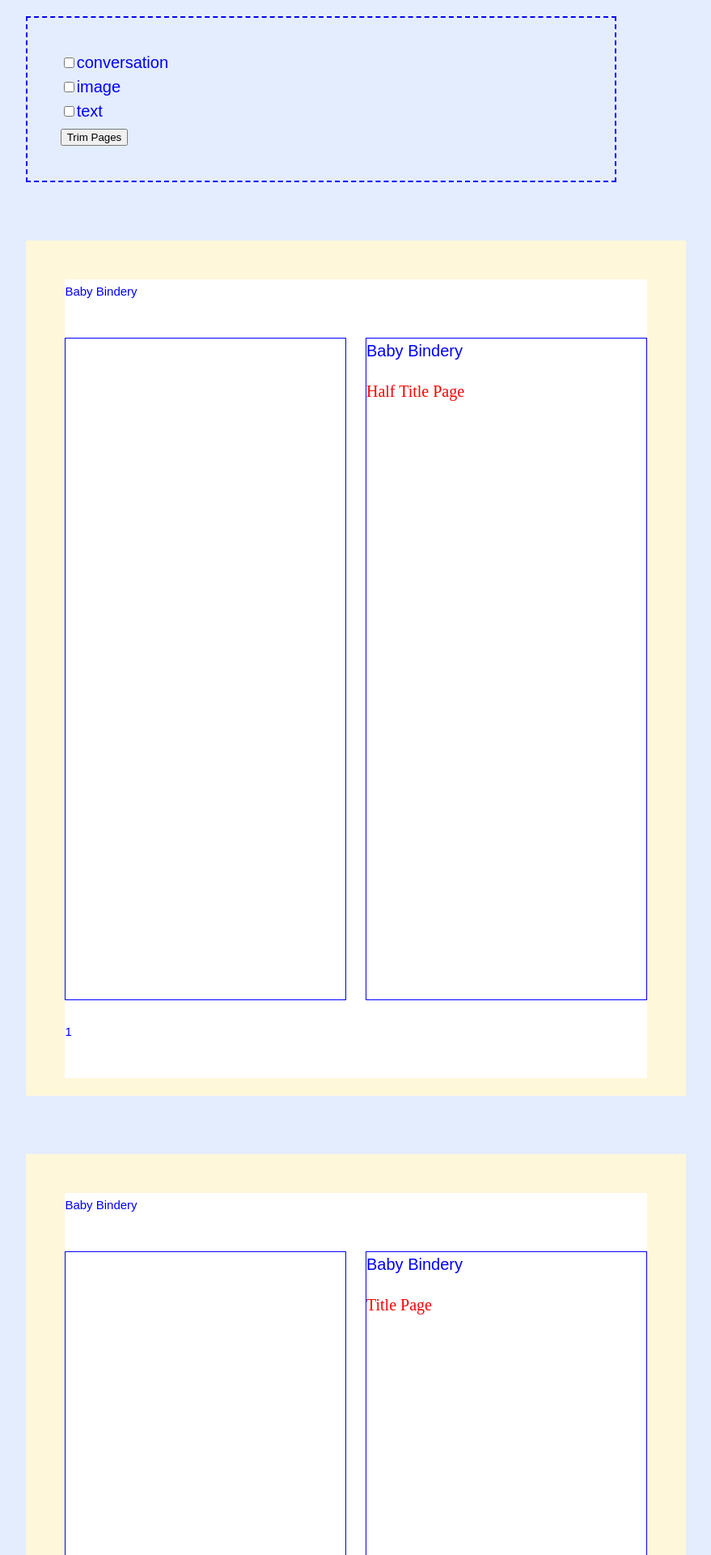
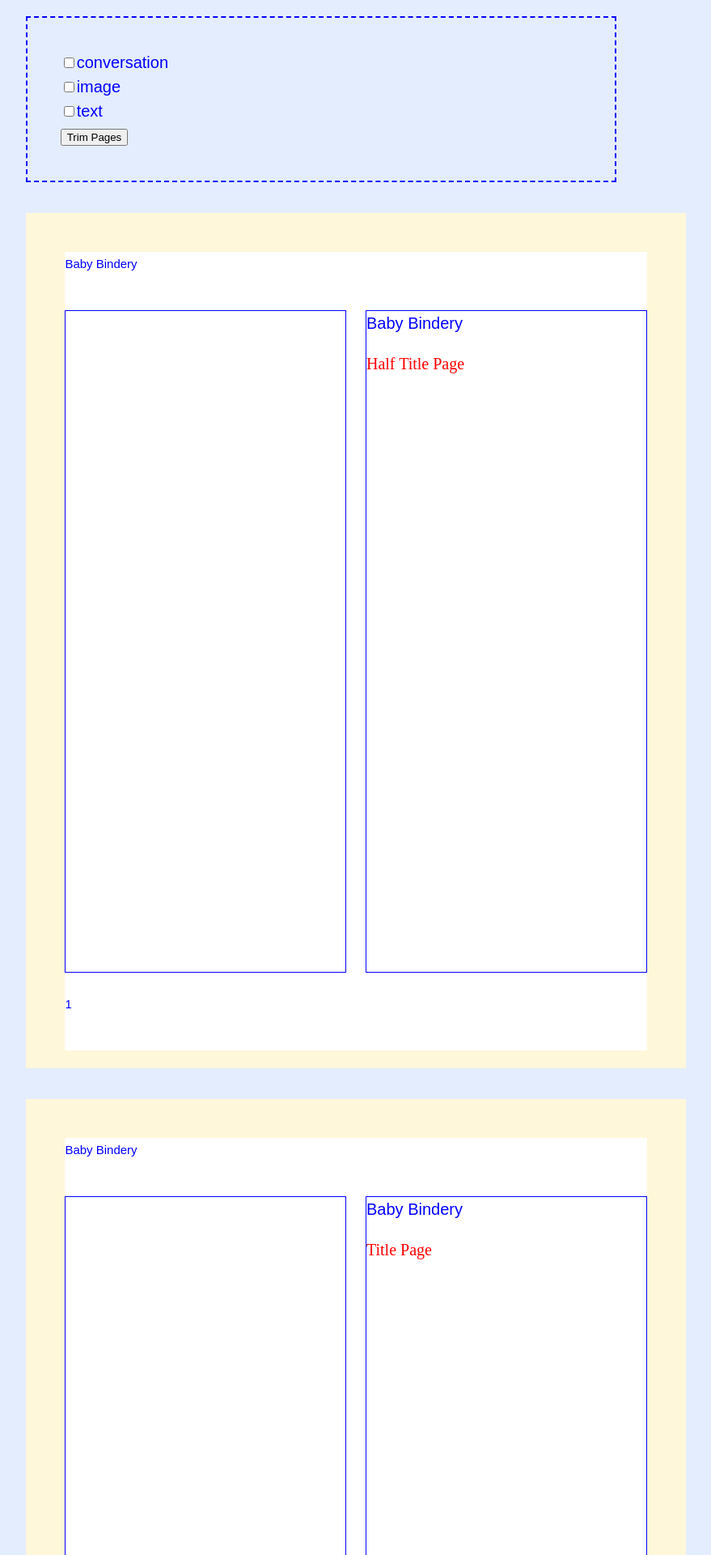
Before and after one commit to thedesignoffice/babybindery, a Jekyll site: the page built from book_twocol.html, in a window 1280 px wide. Shown: the top 1920 px of the page at 81% size, without its empty margins (6-885 px from the left). Built offline with Jekyll 4.4.1, drawn with Linux system fonts in a browser that asks for light colours; nearby versions of some CDN libraries.

Commit message:
Two_col now trims OK too.
Sometimes leaves a dangling page, but oh well?

```diff
--- a/_layouts/print.html
+++ b/_layouts/print.html
@@ -27,9 +27,7 @@
       <div class="page">
         <div class="page-header">{{site.title}}</div>
         <div class="content-wrapper">
-
-          <div class='page-content'></div> <!-- Flow-from Elements -->
-
+          <div class='page-content'></div>
         </div>
         <div class='page-footer'>{{ num }}</div>
 
--- a/book_twocol.html
+++ b/book_twocol.html
@@ -77,8 +77,9 @@
 {% if post.content-type == 'conversation' %}
 
 <div class="content conversation">
-  {{ post.date | date: "%m.%d.%Y" }}<br />
+  {{ post.date | date: "%-d %B %Y" }}<br />
   <h1>{{ post.content-type }}: {{ post.title }}</h1><br />
+  {{site.baseurl}}{{post.url}}<br />
   {{post.content}}
 </div>
 
@@ -100,8 +101,9 @@
 {% if post.content-type == 'image' %}
 
 <div class="content image">
-  {{ post.date | date: "%m.%d.%Y" }}<br />
+  {{ post.date | date: "%-d %B %Y" }}<br />
   <h1>{{ post.content-type }}: {{ post.title }}</h1><br />
+  {{site.baseurl}}{{post.url}}<br />
   <img src="{{ post.imgurl }}" />
   {{post.content}}
 </div>
@@ -124,8 +126,9 @@
 {% if post.content-type == 'text' %}
 
 <div class="content text">
-  {{ post.date | date: "%m.%d.%Y" }}<br />
+  {{ post.date | date: "%-d %B %Y" }}<br />
   <h1>{{ post.content-type }}: {{ post.title }}</h1><br />
+  {{site.baseurl}}{{post.url}}<br />
   {{post.content}}
 </div>
 
--- a/css/two-col.css
+++ b/css/two-col.css
@@ -15,8 +15,7 @@
 
 .page {
   /* larger text block for two-column layout */
-  margin: .75in .5in;
-
+  margin: 0in .5in;
 }
 
 p {
--- a/js/remove_empty_pages.js
+++ b/js/remove_empty_pages.js
@@ -1,6 +1,6 @@
 var remove_pages = function(){
   var n_pages = $(".page-content").length;
-  console.log('There are '+n_pages+' pages.');
+  //console.log('There are '+n_pages+' pages.');
   var counter = 0;
   for(var i=0;i<n_pages;i++){
     var chosen_page = $(".page-content").eq(i);
@@ -15,6 +15,7 @@
       counter += 1;
     }
   }
+  console.log(counter + " regions trimmed.");
 }
 
 $("#trim_pages_button").click(function(){
```
